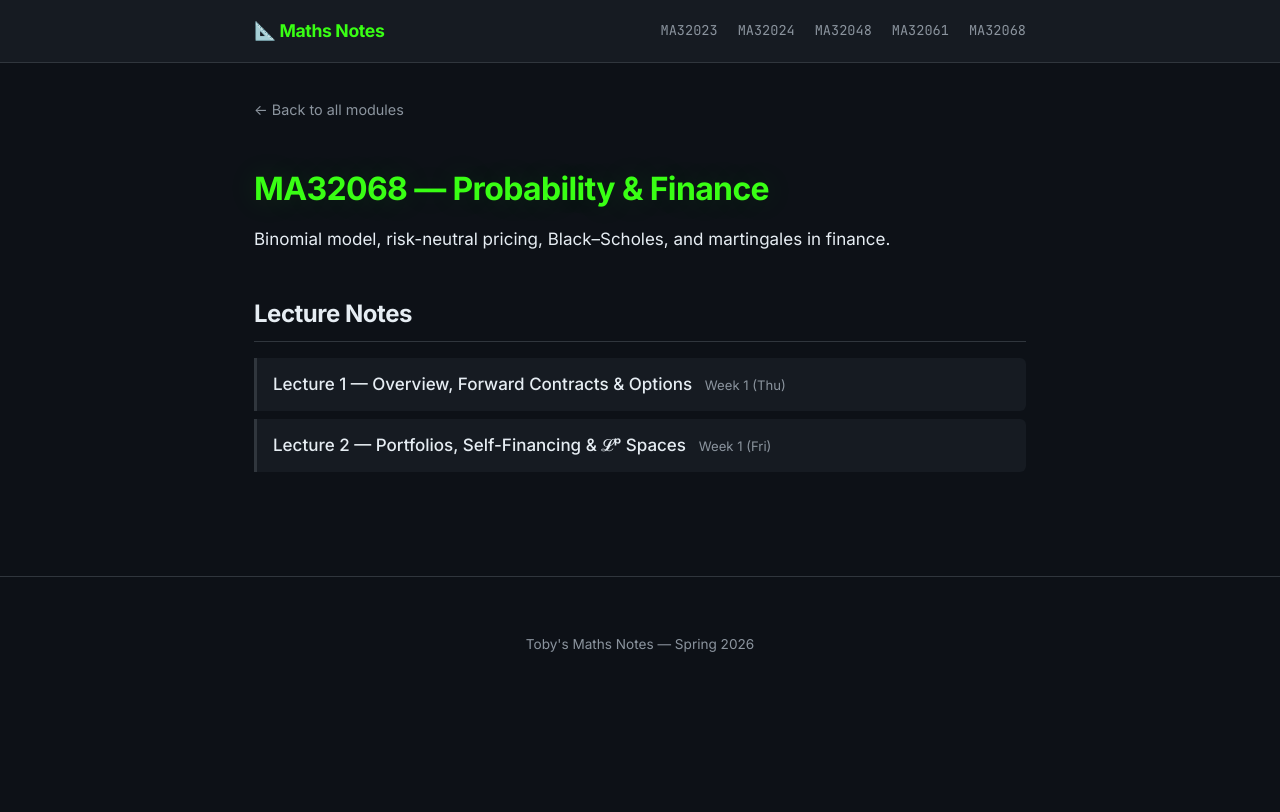
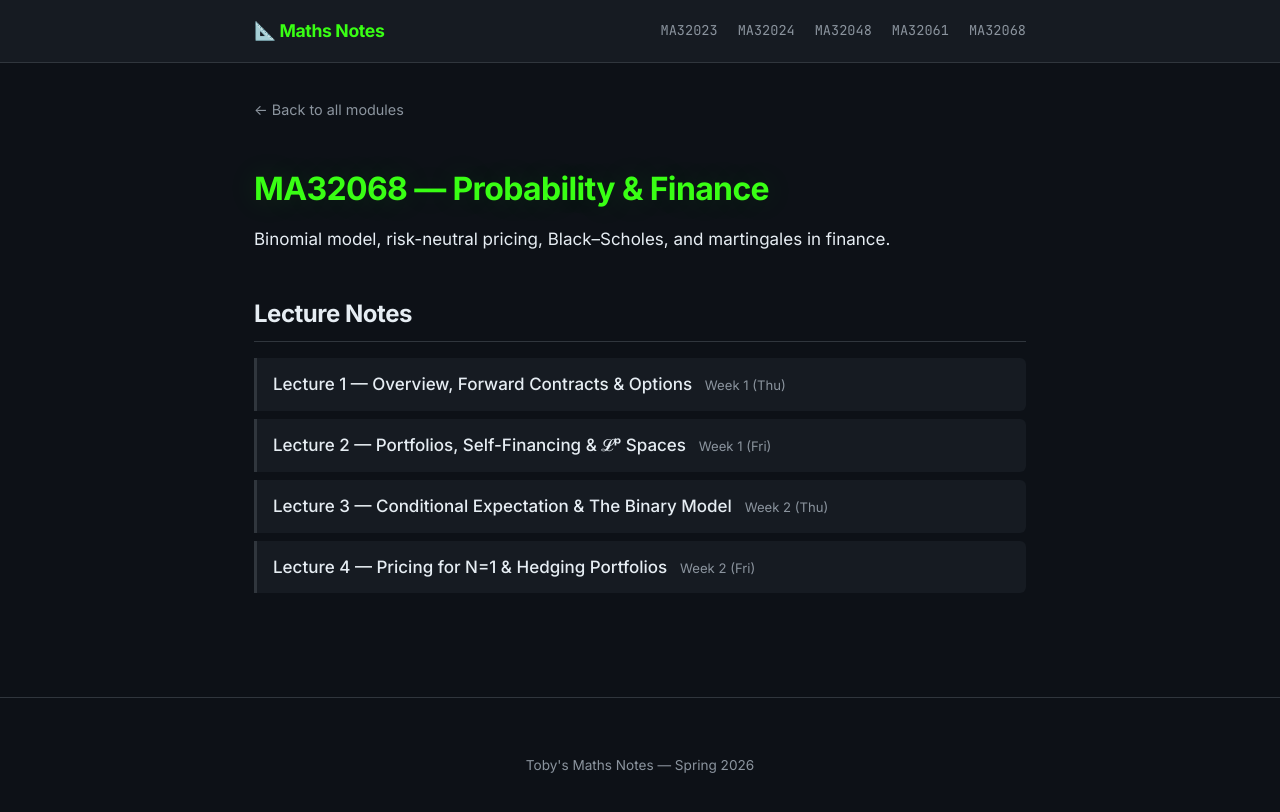
Before and after one commit to tobyjermy/Toby-Jermy-Notes, a Jekyll site: the page built from ma32068/index.md, in a window 1280 px wide. Shown: the top 812 px of the page. Built offline with Jekyll 4.4.1, drawn with Linux system fonts in a browser that asks for light colours.

Commit message:
Update index.md

```diff
--- a/ma32068/index.md
+++ b/ma32068/index.md
@@ -20,4 +20,12 @@ Binomial model, risk-neutral pricing, Black–Scholes, and martingales in financ
     <a href="{{ '/ma32068/week1-lec2' | relative_url }}">Lecture 2 — Portfolios, Self-Financing & 𝓛ᵖ Spaces</a>
     <span class="date">Week 1 (Fri)</span>
   </li>
+  <li>
+    <a href="{{ '/ma32068/week2-lec3' | relative_url }}">Lecture 3 — Conditional Expectation & The Binary Model</a>
+    <span class="date">Week 2 (Thu)</span>
+  </li>
+  <li>
+    <a href="{{ '/ma32068/week2-lec4' | relative_url }}">Lecture 4 — Pricing for N=1 & Hedging Portfolios</a>
+    <span class="date">Week 2 (Fri)</span>
+  </li>
 </ul>
```
